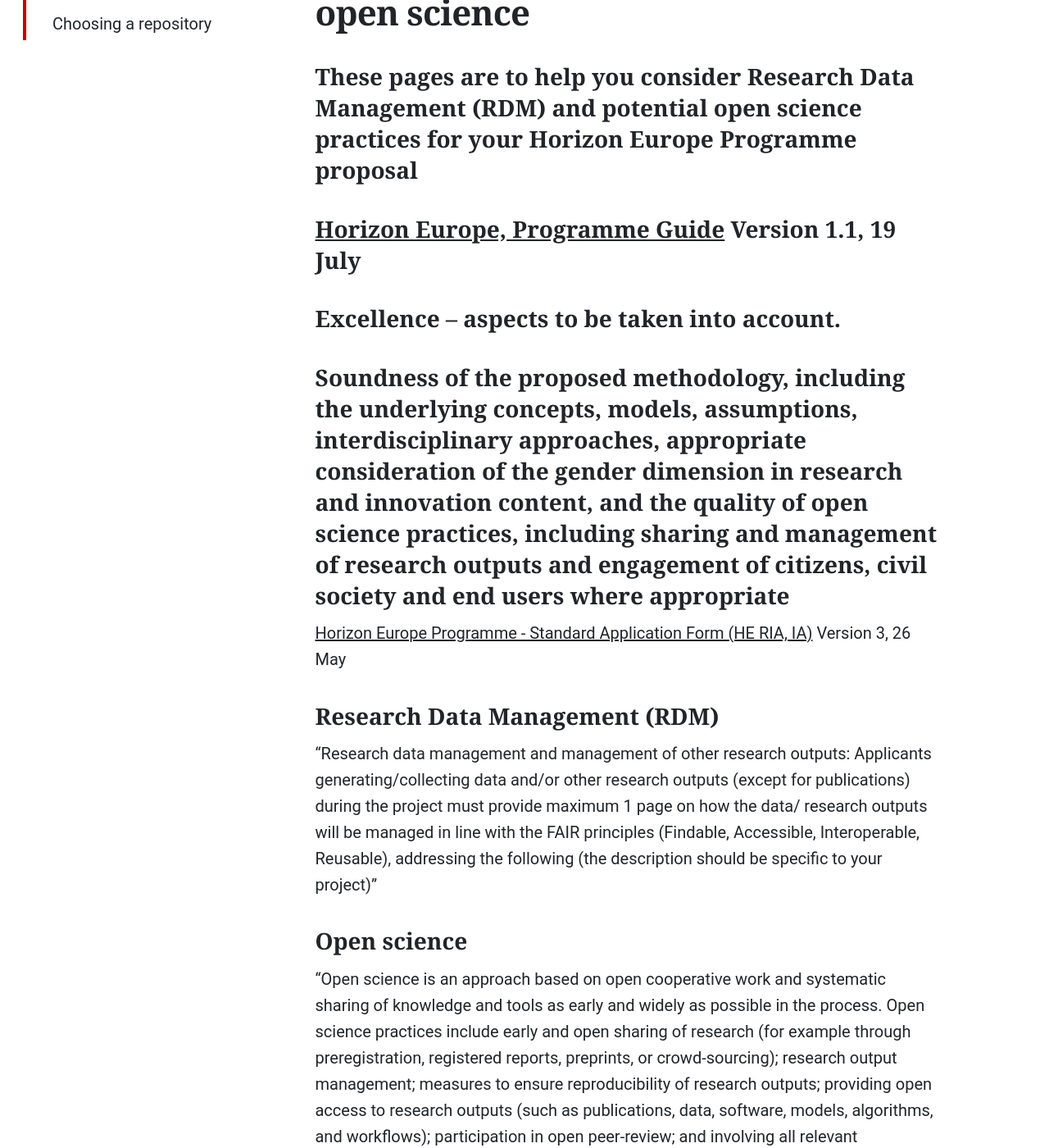
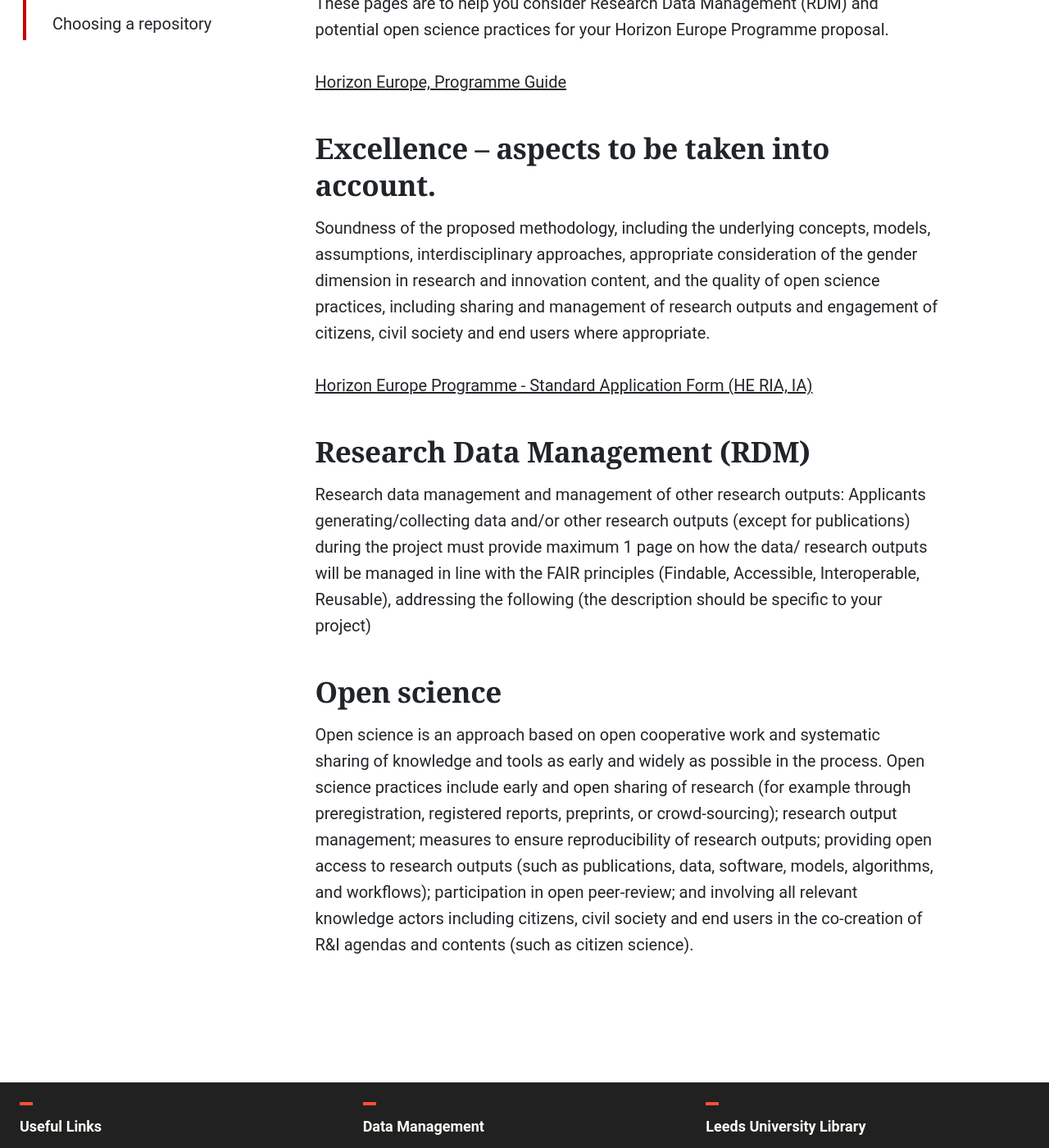
Before and after one commit to uol-library/rdl-handbook, a Jekyll site: the page built from pages/open-research/horizon-europe-programme.md, in a window 1280 px wide and 1400 px high, scrolled down 591 px. Shown: the whole window at 82% size. Built offline with Jekyll 4.4.1, drawn with Linux system fonts in a browser that asks for light colours; some web fonts are replaced; some of the changed text lies outside the part shown.

Commit message:
Reformatted some pages to remove excessive use of headings and tidy up document structure

```diff
--- a/pages/open-research/horizon-europe-programme.md
+++ b/pages/open-research/horizon-europe-programme.md
@@ -6,15 +6,22 @@ index: true
 permalink: /open-research/horizon-europe-programme/
 ---
 
-## Horizon Europe Programme - Research Data Management and open science
-#### These pages are to help you consider Research Data Management (RDM) and potential open science practices for your Horizon Europe Programme proposal
-#### [Horizon Europe, Programme Guide](https://ec.europa.eu/info/funding-tenders/opportunities/docs/2021-2027/horizon/guidance/programme-guide_horizon_en.pdf) Version 1.1, 19 July
-#### Excellence – aspects to be taken into account.
-#### Soundness of the proposed methodology, including the underlying concepts, models, assumptions, interdisciplinary approaches, appropriate consideration of the gender dimension in research and innovation content, and the quality of open science practices, including sharing and management of research outputs and engagement of citizens, civil society and end users where appropriate
+### Horizon Europe Programme - Research Data Management and open science
 
-[Horizon Europe Programme - Standard Application Form (HE RIA, IA)](https://ec.europa.eu/info/funding-tenders/opportunities/docs/2021-2027/horizon/temp-form/af/af_he-ria-ia_en.pdf) Version 3, 26 May
+These pages are to help you consider Research Data Management (RDM) and potential open science practices for your Horizon Europe Programme proposal.
 
-#### Research Data Management (RDM)
-"Research data management and management of other research outputs: Applicants generating/collecting data and/or other research outputs (except for publications) during the project must provide maximum 1 page on how the data/ research outputs will be managed in line with the FAIR principles (Findable, Accessible, Interoperable, Reusable), addressing the following (the description should be specific to your project)"
-#### Open science
-"Open science is an approach based on open cooperative work and systematic sharing of knowledge and tools as early and widely as possible in the process. Open science practices include early and open sharing of research (for example through preregistration, registered reports, preprints, or crowd-sourcing); research output management; measures to ensure reproducibility of research outputs; providing open access to research outputs (such as publications, data, software, models, algorithms, and workflows); participation in open peer-review; and involving all relevant knowledge actors including citizens, civil society and end users in the co-creation of R&I agendas and contents (such as citizen science)."
+[Horizon Europe, Programme Guide](https://ec.europa.eu/info/funding-tenders/opportunities/docs/2021-2027/horizon/guidance/programme-guide_horizon_en.pdf)
+
+### Excellence – aspects to be taken into account.
+
+Soundness of the proposed methodology, including the underlying concepts, models, assumptions, interdisciplinary approaches, appropriate consideration of the gender dimension in research and innovation content, and the quality of open science practices, including sharing and management of research outputs and engagement of citizens, civil society and end users where appropriate.
+
+[Horizon Europe Programme - Standard Application Form (HE RIA, IA)](https://ec.europa.eu/info/funding-tenders/opportunities/docs/2021-2027/horizon/temp-form/af/af_he-ria-ia_en.pdf)
+
+### Research Data Management (RDM)
+
+Research data management and management of other research outputs: Applicants generating/collecting data and/or other research outputs (except for publications) during the project must provide maximum 1 page on how the data/ research outputs will be managed in line with the FAIR principles (Findable, Accessible, Interoperable, Reusable), addressing the following (the description should be specific to your project)
+
+### Open science
+
+Open science is an approach based on open cooperative work and systematic sharing of knowledge and tools as early and widely as possible in the process. Open science practices include early and open sharing of research (for example through preregistration, registered reports, preprints, or crowd-sourcing); research output management; measures to ensure reproducibility of research outputs; providing open access to research outputs (such as publications, data, software, models, algorithms, and workflows); participation in open peer-review; and involving all relevant knowledge actors including citizens, civil society and end users in the co-creation of R&I agendas and contents (such as citizen science).
--- a/pages/open-research/open-science-template.md
+++ b/pages/open-research/open-science-template.md
@@ -6,8 +6,8 @@ index: true
 permalink: /open-research/open-science-template/
 ---
 
-##### 1. Describe how appropriate open science practices are implemented as an integral part of the proposed methodology
-##### 2. Describe how the choice of practices are adapted to the nature of your work, in a way that will increase the chances of the project delivering on its objectives
+1. Describe how appropriate open science practices are implemented as an integral part of the proposed methodology
+2. Describe how the choice of practices are adapted to the nature of your work, in a way that will increase the chances of the project delivering on its objectives
 
 ### Mandatory open science practices
 
@@ -15,21 +15,18 @@ permalink: /open-research/open-science-template/
 
 **Criteria:**
 
-•	by the time of publication, **a machine-readable electronic copy of the published version**
+* by the time of publication, **a machine-readable electronic copy of the published version**
 
-#### OR
+**or**
 
-•	the **final peer-reviewed manuscript accepted for publication** is deposited in a repository and immediately available open access under [Creative Commons Attribution International Public Licence (CC-BY)](https://creativecommons.org/licenses/by/4.0/)
+* the **final peer-reviewed manuscript accepted for publication** is deposited in a repository and immediately available open access under [Creative Commons Attribution International Public Licence (CC-BY)](https://creativecommons.org/licenses/by/4.0/)
+* for **monographs and other long-text formats**, the licence may exclude commercial uses and derivative works (e.g. [CC-BY-NC](https://creativecommons.org/licenses/by-nc/4.0/), [CC-BY-ND](https://creativecommons.org/licenses/by-nd/4.0/))
+* authors must retain sufficient intellectual property rights to comply with the open access requirements.
+* Only publication fees in full open access venues for peer-reviewed scientific publications are eligible for reimbursement.
 
-•	for **monographs and other long-text formats**, the licence may exclude commercial uses and derivative works (e.g. [CC-BY-NC](https://creativecommons.org/licenses/by-nc/4.0/), [CC-BY-ND](https://creativecommons.org/licenses/by-nd/4.0/))
+**Suggested text:**
 
-•	authors must retain sufficient intellectual property rights to comply with the open access requirements.
-
-• Only publication fees in full open access venues for peer-reviewed scientific publications are eligible for reimbursement.
-
-##### Suggested text:
-"The authors' accepted manuscript (AAM) will be deposited into the White Rose repository on acceptance for publication. This will apply to both fully OA journals and for subscription and hybrid journals. For subscription and hybrid venues, during submission we will include a statement advising the publisher that **'This research was funded, in whole or in part, by the Horizon Europe Programme [grant number]. For the purpose of open access, the author has applied a CC-BY public copyright licence to any Author Accepted Manuscript (AAM) version arising from this submission'.**
-
+The authors' accepted manuscript (AAM) will be deposited into the White Rose repository on acceptance for publication. This will apply to both fully OA journals and for subscription and hybrid journals. For subscription and hybrid venues, during submission we will include a statement advising the publisher that 'This research was funded, in whole or in part, by the Horizon Europe Programme [grant number]. For the purpose of open access, the author has applied a CC-BY public copyright licence to any Author Accepted Manuscript (AAM) version arising from this submission'.
 
 #### 2.	responsible management of research data in line with the FAIR principles and open access to research data under the principle ‘as open as possible, as closed as necessary’
 
@@ -40,27 +37,23 @@ permalink: /open-research/open-science-template/
 
 “All our research outputs including data, code and methodology will be made available to fully rerun analyses. This will ensure the transparency of our research methods and help ensure that other researchers can validate the results.”
 
-**Note: The specific material you will need to share depends on the nature of your research and will require academic judgement. It may include documentation of proprietary software, tools and instruments. Simply stating that data or code is available on request is insufficient.**
+Note: The specific material you will need to share depends on the nature of your research and will require academic judgement. It may include documentation of proprietary software, tools and instruments. Simply stating that data or code is available on request is insufficient.
 
-Always read the call: **Some open science practices are mandatory per specific work programmes or call conditions.**
+Always read the call: Some open science practices are mandatory per specific work programmes or call conditions.
 
 ### Recommended open science practices
 
-#### Early and open sharing
-Provide specific information on whether and how you will implement early and open sharing and for which part of your expected output. What type of early and open sharing is appropriate for your discipline and project?
-##### Preprints
-##### Preregistration
-##### Registered reports
-
-#### Reproducibility of research outputs
-
-##### transparent research design
-##### robustness of statistical analyses
-##### addressing negative results
+* **Early and open sharing** - provide specific information on whether and how you will implement early and open sharing and for which part of your expected output. What type of early and open sharing is appropriate for your discipline and project?
+* **Preprints** allow researchers to get their results out quickly and give the opportunity to get feedback on a manuscript before submitting it to a journal.
+* **Preregistration** of research protocols
+* **Registered reports**
+* Actions to increase the **reproducibility of research outputs**
+  * transparent research design
+  * robustness of statistical analyses
+  * addressing negative results
+  * participation in **open peer review**
+  * **open collaboration** within and beyond the scientific community through public engagement, citizen science, and involvement of end-users
 
 **Further reading:**
+
 [The Turing Way Guide for Reproducible Research](https://the-turing-way.netlify.app/reproducible-research/reproducible-research.html)
-
-#### Open peer review
-
-#### Citizen, civil society and end-user engagement
```
Also changed, not shown: pages/open-research/eu-open-science.md (+11 -11 lines), pages/open-research/rdm_template.md (+37 -15 lines).
